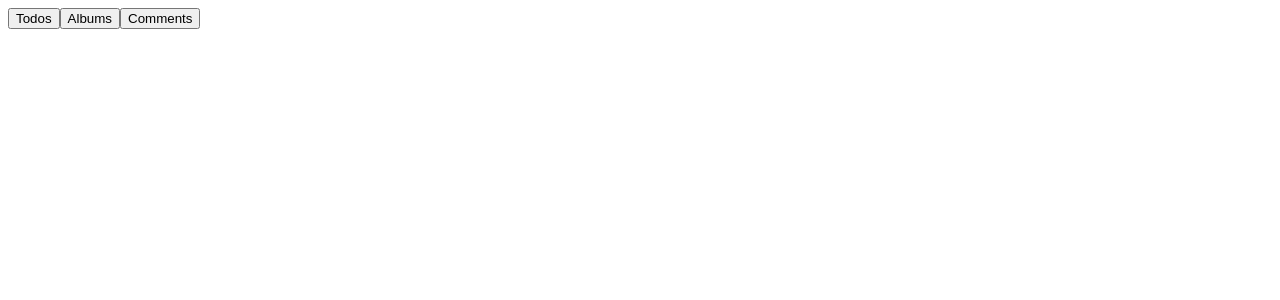
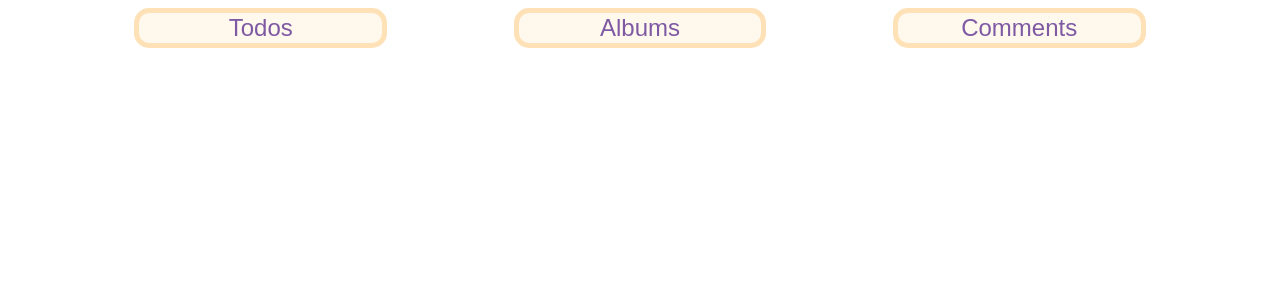
Before and after one commit to Menxy/prof_react, a React (Create React App) app: page / in a window 1280 px wide. Shown: the top 300 px of the page. Built offline with nearby package versions, Linux system fonts and the light colour scheme.

Commit message:
homework_4_js Header

```diff
--- a/src/App.js
+++ b/src/App.js
@@ -7,7 +7,6 @@ import {CommentsPage} from "./pages/CommentsPage";
 
 
 function App() {
-
   return (
     <Routes>
         <Route path={'/'} element={<MainLayout/>}>
--- a/src/components/Header/Header.js
+++ b/src/components/Header/Header.js
@@ -1,13 +1,13 @@
 import React from 'react';
 import {useNavigate} from "react-router-dom";
-
+import css from './Header.module.css'
 const Header = () => {
     const navigate = useNavigate();
     return (
-        <div>
-            <button onClick={()=>navigate()}>Todos</button>
-            <button onClick={()=>navigate()}>Albums</button>
-            <button onClick={()=>navigate()}>Comments</button>
+        <div className={css.Header}>
+            <button className={css.HeaderButton} onClick={()=>navigate('todos')}>Todos</button>
+            <button className={css.HeaderButton} onClick={()=>navigate('albums')}>Albums</button>
+            <button className={css.HeaderButton} onClick={()=>navigate('comments')}>Comments</button>
         </div>
     );
 };
--- /dev/null
+++ b/src/components/Header/Header.module.css
@@ -0,0 +1,13 @@
+.Header {
+    display: flex;
+    justify-content: space-evenly;
+}
+.HeaderButton {
+    flex: 0 1 20%;
+    background-color: #fff8ec;
+    border: 5px solid #ffe1b7;
+    border-radius: 15px;
+    height: 40px;
+    font-size: 1.5em;
+    color: #7e59a4;
+}
```
